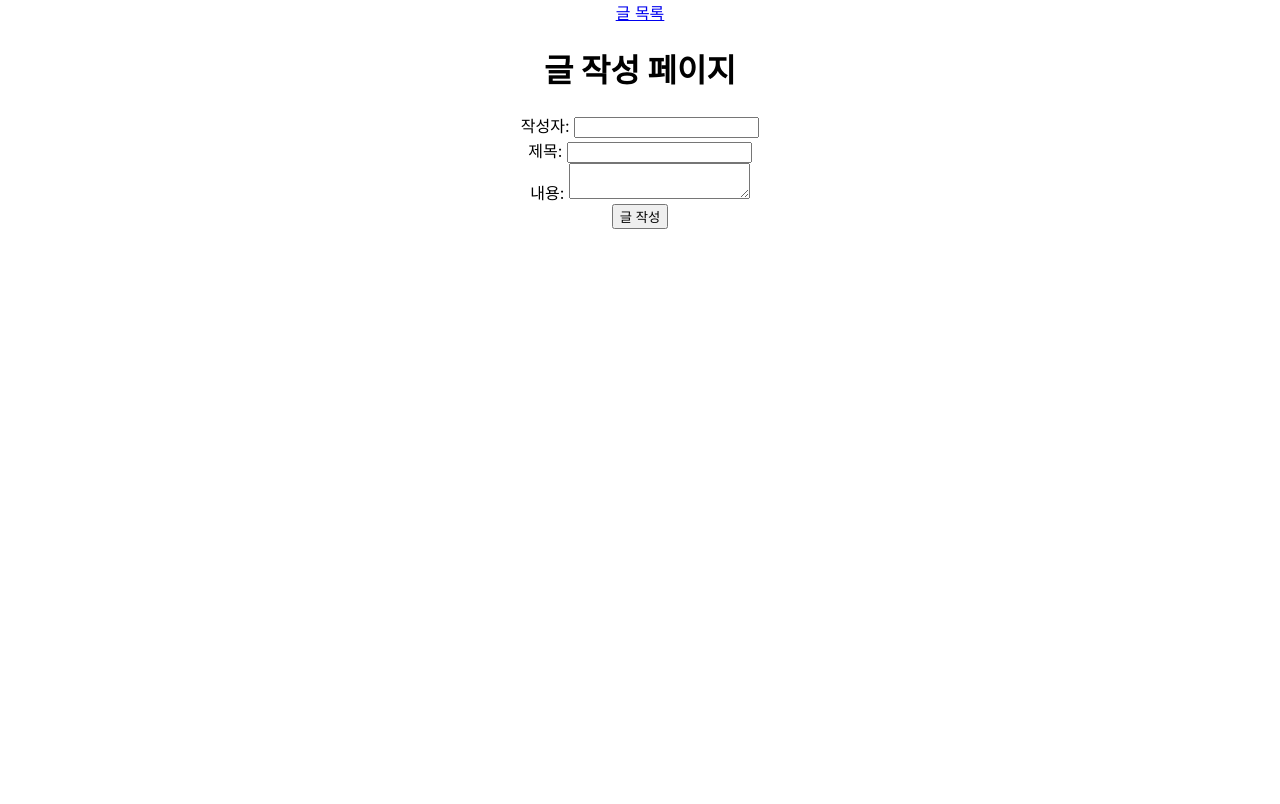
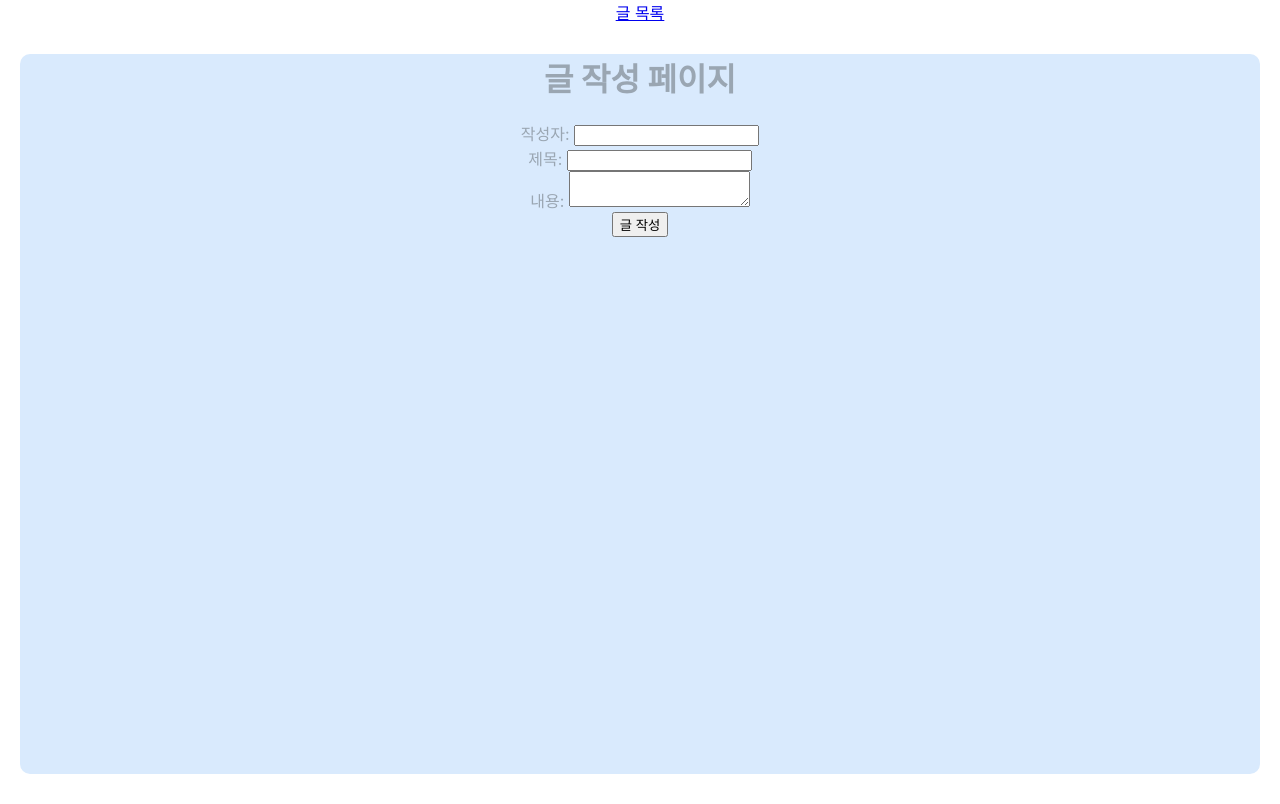
Before and after one commit to Eundeok2/React_board, a React (Create React App) app in the folder board_front/: page /article-create in a window 1280 px wide. Built offline with nearby package versions, Linux system fonts and the light colour scheme.

Commit message:
💄 ArticleCreate.module.css 파일 생성

```diff
--- a/board_front/src/components/ArticleCreate.jsx
+++ b/board_front/src/components/ArticleCreate.jsx
@@ -1,5 +1,6 @@
 import React, { useState } from "react";
 import { useNavigate } from "react-router-dom";
+import styles from "./styles/ArticleCreate.module.css"
 
 const ArticleCreate = ({ articles, setArticles }) => {
   const [title, setTitle] = useState("");
@@ -25,7 +26,7 @@ const ArticleCreate = ({ articles, setArticles }) => {
   }
 
   return(
-    <div>
+    <div className={styles.container}>
       <h1>글 작성 페이지</h1>
       <form onSubmit={handleSubmit}>
         <label>작성자: </label>
--- /dev/null
+++ b/board_front/src/components/styles/ArticleCreate.module.css
@@ -0,0 +1,7 @@
+.container{
+  background-color: #D9EAFD;
+  color: #9AA6B2;
+  margin: 30px 20px 30px 20px;
+  height: 90vh;
+  border-radius: 10px;
+}
```
